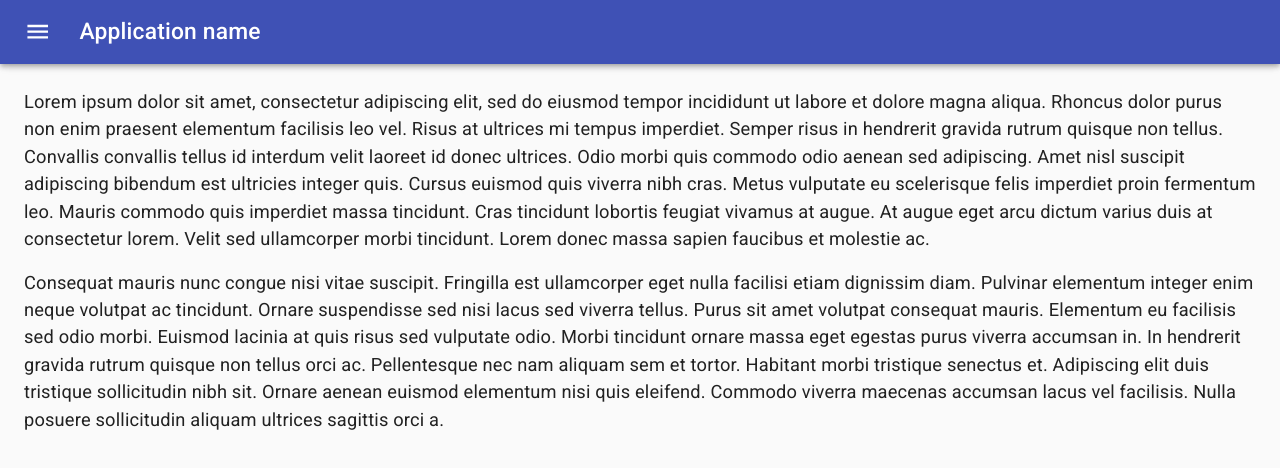
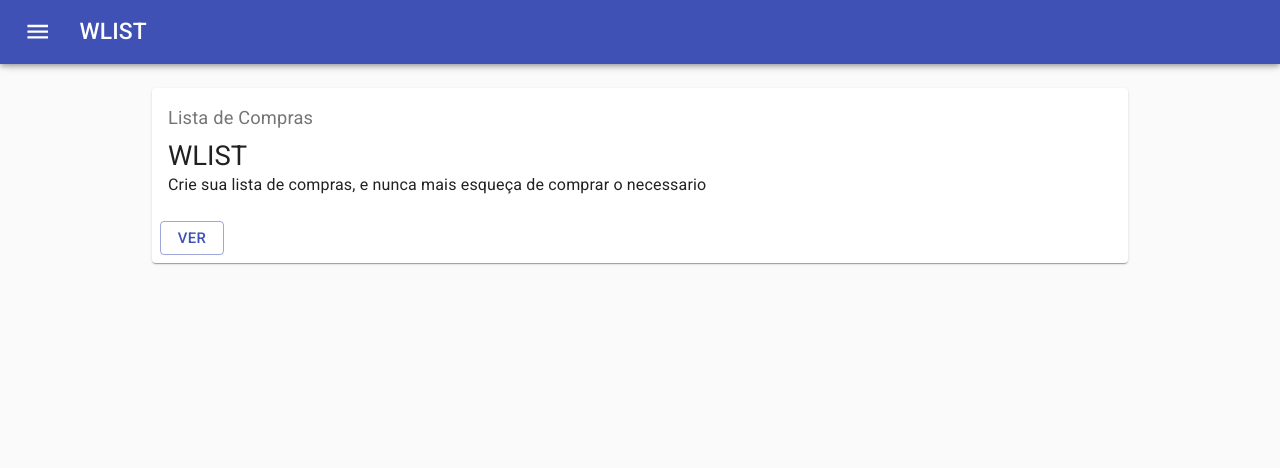
Before and after one commit to walternascimentobarroso/list, a Next.js app: page / in a window 1280 px wide. Shown: the top 468 px of the page. Built offline with nearby package versions, Linux system fonts and the light colour scheme.

Commit message:
[ADJUST] Page list

```diff
--- a/src/components/layout/LayoutWithMenu/LayoutWithMenu.tsx
+++ b/src/components/layout/LayoutWithMenu/LayoutWithMenu.tsx
@@ -15,6 +15,7 @@ import ChevronRightIcon from '@material-ui/icons/ChevronRight';
 import MenuIcon from '@material-ui/icons/Menu';
 import DashboardIcon from '@material-ui/icons/Dashboard';
 import PeopleIcon from '@material-ui/icons/People';
+import ListIcon from '@material-ui/icons/List';
 import clsx from 'clsx';
 import Link from 'next/link';
 import { Styles } from './Styles';
@@ -29,6 +30,7 @@ export default function LayoutWithMenuComponent({ children }) {
   const menu: Array<{ name: string; to: string; icon?: ReactNode }> = [
     { name: 'Dashboard', to: '/', icon: <DashboardIcon /> },
     { name: 'Contatos', to: '/customers', icon: <PeopleIcon /> },
+    { name: 'Listas', to: '/list', icon: <ListIcon /> },
   ];
 
   const handleDrawerOpen = () => {
@@ -58,7 +60,7 @@ export default function LayoutWithMenuComponent({ children }) {
             <MenuIcon />
           </IconButton>
           <Typography variant="h6" noWrap>
-            Application name
+            WLIST
           </Typography>
         </Toolbar>
       </AppBar>
--- a/src/pages/index.tsx
+++ b/src/pages/index.tsx
@@ -1,37 +1,40 @@
-import Typography from '@material-ui/core/Typography';
+import {
+  Container,
+  Typography,
+  Card,
+  CardActions,
+  CardContent,
+  Button,
+} from '@material-ui/core';
+import Link from 'next/link';
 import LayoutWithMenu from '../components/layout/LayoutWithMenu/LayoutWithMenu';
 
 export default function Home() {
   return (
     <LayoutWithMenu>
-      <Typography paragraph>
-        Lorem ipsum dolor sit amet, consectetur adipiscing elit, sed do eiusmod
-        tempor incididunt ut labore et dolore magna aliqua. Rhoncus dolor purus
-        non enim praesent elementum facilisis leo vel. Risus at ultrices mi
-        tempus imperdiet. Semper risus in hendrerit gravida rutrum quisque non
-        tellus. Convallis convallis tellus id interdum velit laoreet id donec
-        ultrices. Odio morbi quis commodo odio aenean sed adipiscing. Amet nisl
-        suscipit adipiscing bibendum est ultricies integer quis. Cursus euismod
-        quis viverra nibh cras. Metus vulputate eu scelerisque felis imperdiet
-        proin fermentum leo. Mauris commodo quis imperdiet massa tincidunt. Cras
-        tincidunt lobortis feugiat vivamus at augue. At augue eget arcu dictum
-        varius duis at consectetur lorem. Velit sed ullamcorper morbi tincidunt.
-        Lorem donec massa sapien faucibus et molestie ac.
-      </Typography>
-      <Typography paragraph>
-        Consequat mauris nunc congue nisi vitae suscipit. Fringilla est
-        ullamcorper eget nulla facilisi etiam dignissim diam. Pulvinar elementum
-        integer enim neque volutpat ac tincidunt. Ornare suspendisse sed nisi
-        lacus sed viverra tellus. Purus sit amet volutpat consequat mauris.
-        Elementum eu facilisis sed odio morbi. Euismod lacinia at quis risus sed
-        vulputate odio. Morbi tincidunt ornare massa eget egestas purus viverra
-        accumsan in. In hendrerit gravida rutrum quisque non tellus orci ac.
-        Pellentesque nec nam aliquam sem et tortor. Habitant morbi tristique
-        senectus et. Adipiscing elit duis tristique sollicitudin nibh sit.
-        Ornare aenean euismod elementum nisi quis eleifend. Commodo viverra
-        maecenas accumsan lacus vel facilisis. Nulla posuere sollicitudin
-        aliquam ultrices sagittis orci a.
-      </Typography>
+      <Container>
+        <Card>
+          <CardContent>
+            <Typography color="textSecondary" gutterBottom>
+              Lista de Compras
+            </Typography>
+            <Typography variant="h5" component="h2">
+              WLIST
+            </Typography>
+            <Typography variant="body2" component="p">
+              Crie sua lista de compras, e nunca mais esqueça de comprar o
+              necessario
+            </Typography>
+          </CardContent>
+          <CardActions>
+            <Link href="/list" passHref>
+              <Button variant="outlined" size="small" color="primary">
+                VER
+              </Button>
+            </Link>
+          </CardActions>
+        </Card>
+      </Container>
     </LayoutWithMenu>
   );
 }
```
Also changed, not shown: src/pages/list/index.tsx (added, +82 -0 lines).
